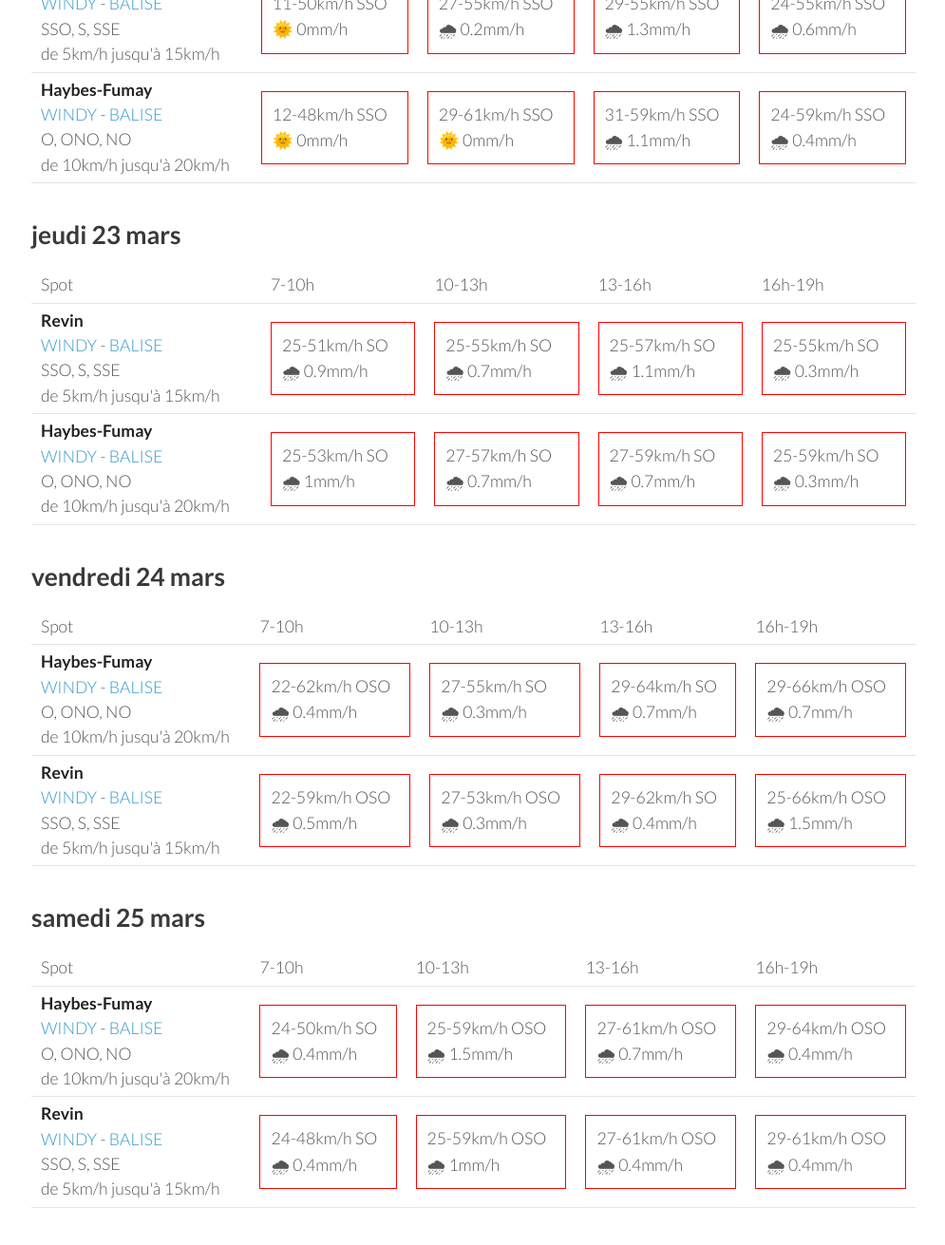
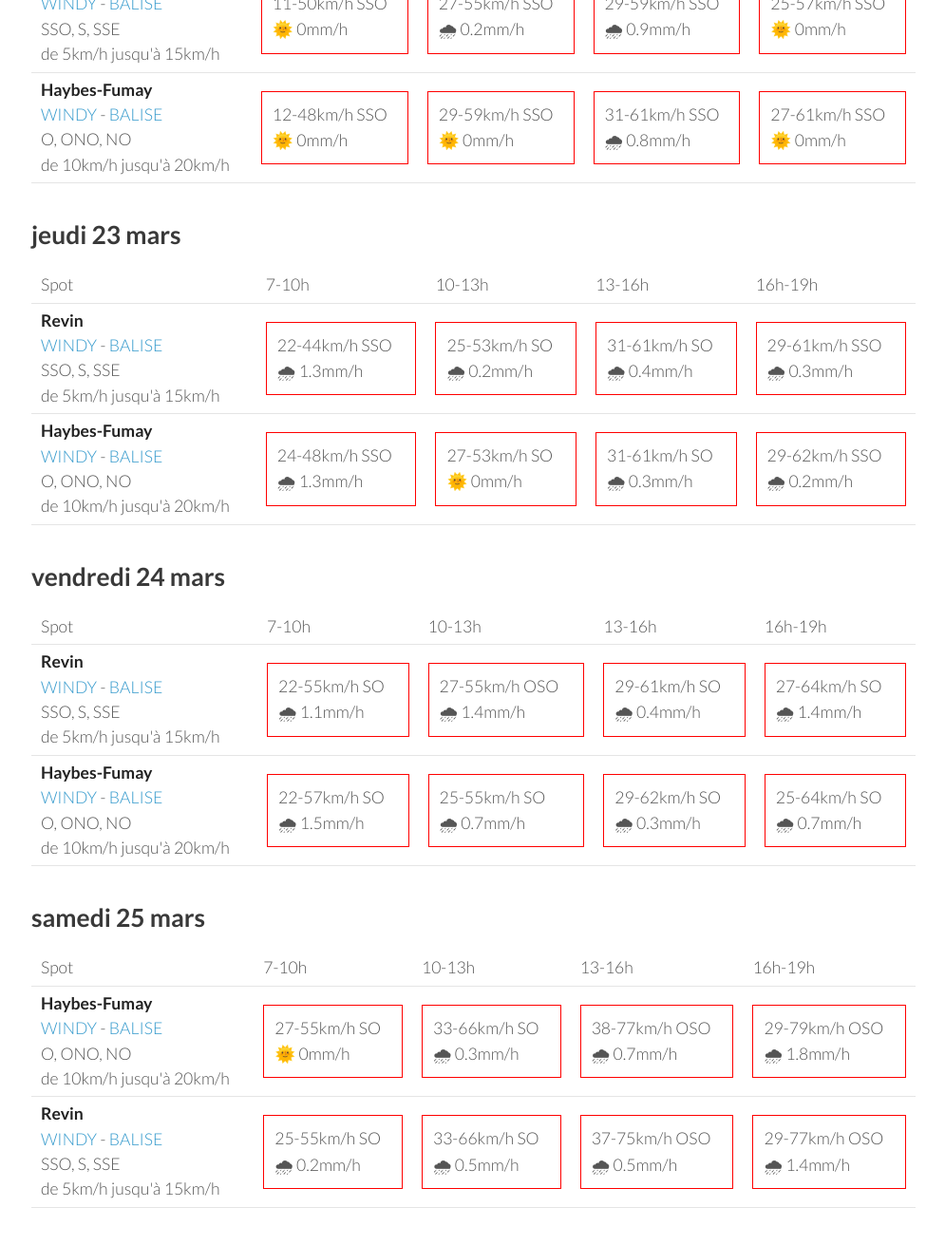
Before and after one commit to parapente-dans-le-nord/parapente-dans-le-nord.github.io, a Jekyll site: the page built from ardennes.markdown, in a window 1280 px wide and 1400 px high, scrolled down 1126 px. Shown: the top 1311 px of the window at 95% size, without its empty margins (25-1020 px from the left). Built offline with Jekyll 4.4.1, drawn with Linux system fonts in a browser that asks for light colours; some of the changed text lies outside the part shown.

Commit message:
update index.markdown

```diff
--- a/ardennes.markdown
+++ b/ardennes.markdown
@@ -7,7 +7,7 @@ title:  "Tous les spots"
 {: .links}
 
 # Prevision Windy, modèle Arome
-page mise à jour le lundi 20 mars 19:10
+page mise à jour le lundi 20 mars 22:10
 
 ## lundi 20 mars
 
@@ -96,8 +96,8 @@ page mise à jour le lundi 20 mars 19:10
 
             <td><div class="not-flyable"><p>11-50km/h SSO</p><p>🌞 0mm/h</p></div></td>
             <td><div class="not-flyable"><p>27-55km/h SSO</p><p>🌧 0.2mm/h</p></div></td>
-            <td><div class="not-flyable"><p>29-55km/h SSO</p><p>🌧 1.3mm/h</p></div></td>
-            <td><div class="not-flyable"><p>24-55km/h SSO</p><p>🌧 0.6mm/h</p></div></td>
+            <td><div class="not-flyable"><p>29-59km/h SSO</p><p>🌧 0.9mm/h</p></div></td>
+            <td><div class="not-flyable"><p>25-57km/h SSO</p><p>🌞 0mm/h</p></div></td>
 
 
     </tr>
@@ -105,9 +105,9 @@ page mise à jour le lundi 20 mars 19:10
         <td><strong>Haybes-Fumay</strong><br><a href="https://windy.com/49.998/4.715?49.913,4.738,10">WINDY</a> - <span class=""><a href="http://www.balisemeteo.com/balise.php?idBalise=104">BALISE</a> </span><br> <span class="vent-favorable">O, ONO, NO</span><br><span class="force-vent">de 10km/h jusqu'à 20km/h</span> </td>
 
             <td><div class="not-flyable"><p>12-48km/h SSO</p><p>🌞 0mm/h</p></div></td>
-            <td><div class="not-flyable"><p>29-61km/h SSO</p><p>🌞 0mm/h</p></div></td>
-            <td><div class="not-flyable"><p>31-59km/h SSO</p><p>🌧 1.1mm/h</p></div></td>
-            <td><div class="not-flyable"><p>24-59km/h SSO</p><p>🌧 0.4mm/h</p></div></td>
+            <td><div class="not-flyable"><p>29-59km/h SSO</p><p>🌞 0mm/h</p></div></td>
+            <td><div class="not-flyable"><p>31-61km/h SSO</p><p>🌧 0.8mm/h</p></div></td>
+            <td><div class="not-flyable"><p>27-61km/h SSO</p><p>🌞 0mm/h</p></div></td>
 
 
     </tr>
@@ -130,20 +130,20 @@ page mise à jour le lundi 20 mars 19:10
 <tr>
         <td><strong>Revin</strong><br><a href="https://windy.com/49.948/4.625?49.543,4.625,8">WINDY</a> - <span class=""><a href="http://www.balisemeteo.com/balise.php?idBalise=5019">BALISE</a> </span><br> <span class="vent-favorable">SSO, S, SSE</span><br><span class="force-vent">de 5km/h jusqu'à 15km/h</span> </td>
 
-            <td><div class="not-flyable"><p>25-51km/h SO</p><p>🌧 0.9mm/h</p></div></td>
-            <td><div class="not-flyable"><p>25-55km/h SO</p><p>🌧 0.7mm/h</p></div></td>
-            <td><div class="not-flyable"><p>25-57km/h SO</p><p>🌧 1.1mm/h</p></div></td>
-            <td><div class="not-flyable"><p>25-55km/h SO</p><p>🌧 0.3mm/h</p></div></td>
+            <td><div class="not-flyable"><p>22-44km/h SSO</p><p>🌧 1.3mm/h</p></div></td>
+            <td><div class="not-flyable"><p>25-53km/h SO</p><p>🌧 0.2mm/h</p></div></td>
+            <td><div class="not-flyable"><p>31-61km/h SO</p><p>🌧 0.4mm/h</p></div></td>
+            <td><div class="not-flyable"><p>29-61km/h SSO</p><p>🌧 0.3mm/h</p></div></td>
 
 
     </tr>
 <tr>
         <td><strong>Haybes-Fumay</strong><br><a href="https://windy.com/49.998/4.715?49.913,4.738,10">WINDY</a> - <span class=""><a href="http://www.balisemeteo.com/balise.php?idBalise=104">BALISE</a> </span><br> <span class="vent-favorable">O, ONO, NO</span><br><span class="force-vent">de 10km/h jusqu'à 20km/h</span> </td>
 
-            <td><div class="not-flyable"><p>25-53km/h SO</p><p>🌧 1mm/h</p></div></td>
-            <td><div class="not-flyable"><p>27-57km/h SO</p><p>🌧 0.7mm/h</p></div></td>
-            <td><div class="not-flyable"><p>27-59km/h SO</p><p>🌧 0.7mm/h</p></div></td>
-            <td><div class="not-flyable"><p>25-59km/h SO</p><p>🌧 0.3mm/h</p></div></td>
+            <td><div class="not-flyable"><p>24-48km/h SSO</p><p>🌧 1.3mm/h</p></div></td>
+            <td><div class="not-flyable"><p>27-53km/h SO</p><p>🌞 0mm/h</p></div></td>
+            <td><div class="not-flyable"><p>31-61km/h SO</p><p>🌧 0.3mm/h</p></div></td>
+            <td><div class="not-flyable"><p>29-62km/h SSO</p><p>🌧 0.2mm/h</p></div></td>
 
 
     </tr>
@@ -164,22 +164,22 @@ page mise à jour le lundi 20 mars 19:10
       <td>16h-19h</td>
     </tr>
 <tr>
-        <td><strong>Haybes-Fumay</strong><br><a href="https://windy.com/49.998/4.715?49.913,4.738,10">WINDY</a> - <span class=""><a href="http://www.balisemeteo.com/balise.php?idBalise=104">BALISE</a> </span><br> <span class="vent-favorable">O, ONO, NO</span><br><span class="force-vent">de 10km/h jusqu'à 20km/h</span> </td>
+        <td><strong>Revin</strong><br><a href="https://windy.com/49.948/4.625?49.543,4.625,8">WINDY</a> - <span class=""><a href="http://www.balisemeteo.com/balise.php?idBalise=5019">BALISE</a> </span><br> <span class="vent-favorable">SSO, S, SSE</span><br><span class="force-vent">de 5km/h jusqu'à 15km/h</span> </td>
 
-            <td><div class="not-flyable"><p>22-62km/h OSO</p><p>🌧 0.4mm/h</p></div></td>
-            <td><div class="not-flyable"><p>27-55km/h SO</p><p>🌧 0.3mm/h</p></div></td>
-            <td><div class="not-flyable"><p>29-64km/h SO</p><p>🌧 0.7mm/h</p></div></td>
-            <td><div class="not-flyable"><p>29-66km/h OSO</p><p>🌧 0.7mm/h</p></div></td>
+            <td><div class="not-flyable"><p>22-55km/h SO</p><p>🌧 1.1mm/h</p></div></td>
+            <td><div class="not-flyable"><p>27-55km/h OSO</p><p>🌧 1.4mm/h</p></div></td>
+            <td><div class="not-flyable"><p>29-61km/h SO</p><p>🌧 0.4mm/h</p></div></td>
+            <td><div class="not-flyable"><p>27-64km/h SO</p><p>🌧 1.4mm/h</p></div></td>
 
 
     </tr>
 <tr>
-        <td><strong>Revin</strong><br><a href="https://windy.com/49.948/4.625?49.543,4.625,8">WINDY</a> - <span class=""><a href="http://www.balisemeteo.com/balise.php?idBalise=5019">BALISE</a> </span><br> <span class="vent-favorable">SSO, S, SSE</span><br><span class="force-vent">de 5km/h jusqu'à 15km/h</span> </td>
+        <td><strong>Haybes-Fumay</strong><br><a href="https://windy.com/49.998/4.715?49.913,4.738,10">WINDY</a> - <span class=""><a href="http://www.balisemeteo.com/balise.php?idBalise=104">BALISE</a> </span><br> <span class="vent-favorable">O, ONO, NO</span><br><span class="force-vent">de 10km/h jusqu'à 20km/h</span> </td>
 
-            <td><div class="not-flyable"><p>22-59km/h OSO</p><p>🌧 0.5mm/h</p></div></td>
-            <td><div class="not-flyable"><p>27-53km/h OSO</p><p>🌧 0.3mm/h</p></div></td>
-            <td><div class="not-flyable"><p>29-62km/h SO</p><p>🌧 0.4mm/h</p></div></td>
-            <td><div class="not-flyable"><p>25-66km/h OSO</p><p>🌧 1.5mm/h</p></div></td>
+            <td><div class="not-flyable"><p>22-57km/h SO</p><p>🌧 1.5mm/h</p></div></td>
+            <td><div class="not-flyable"><p>25-55km/h SO</p><p>🌧 0.7mm/h</p></div></td>
+            <td><div class="not-flyable"><p>29-62km/h SO</p><p>🌧 0.3mm/h</p></div></td>
+            <td><div class="not-flyable"><p>25-64km/h SO</p><p>🌧 0.7mm/h</p></div></td>
 
 
     </tr>
@@ -202,20 +202,20 @@ page mise à jour le lundi 20 mars 19:10
 <tr>
         <td><strong>Haybes-Fumay</strong><br><a href="https://windy.com/49.998/4.715?49.913,4.738,10">WINDY</a> - <span class=""><a href="http://www.balisemeteo.com/balise.php?idBalise=104">BALISE</a> </span><br> <span class="vent-favorable">O, ONO, NO</span><br><span class="force-vent">de 10km/h jusqu'à 20km/h</span> </td>
 
-            <td><div class="not-flyable"><p>24-50km/h SO</p><p>🌧 0.4mm/h</p></div></td>
-            <td><div class="not-flyable"><p>25-59km/h OSO</p><p>🌧 1.5mm/h</p></div></td>
-            <td><div class="not-flyable"><p>27-61km/h OSO</p><p>🌧 0.7mm/h</p></div></td>
-            <td><div class="not-flyable"><p>29-64km/h OSO</p><p>🌧 0.4mm/h</p></div></td>
+            <td><div class="not-flyable"><p>27-55km/h SO</p><p>🌞 0mm/h</p></div></td>
+            <td><div class="not-flyable"><p>33-66km/h SO</p><p>🌧 0.3mm/h</p></div></td>
+            <td><div class="not-flyable"><p>38-77km/h OSO</p><p>🌧 0.7mm/h</p></div></td>
+            <td><div class="not-flyable"><p>29-79km/h OSO</p><p>🌧 1.8mm/h</p></div></td>
 
 
     </tr>
 <tr>
         <td><strong>Revin</strong><br><a href="https://windy.com/49.948/4.625?49.543,4.625,8">WINDY</a> - <span class=""><a href="http://www.balisemeteo.com/balise.php?idBalise=5019">BALISE</a> </span><br> <span class="vent-favorable">SSO, S, SSE</span><br><span class="force-vent">de 5km/h jusqu'à 15km/h</span> </td>
 
-            <td><div class="not-flyable"><p>24-48km/h SO</p><p>🌧 0.4mm/h</p></div></td>
-            <td><div class="not-flyable"><p>25-59km/h OSO</p><p>🌧 1mm/h</p></div></td>
-            <td><div class="not-flyable"><p>27-61km/h OSO</p><p>🌧 0.4mm/h</p></div></td>
-            <td><div class="not-flyable"><p>29-61km/h OSO</p><p>🌧 0.4mm/h</p></div></td>
+            <td><div class="not-flyable"><p>25-55km/h SO</p><p>🌧 0.2mm/h</p></div></td>
+            <td><div class="not-flyable"><p>33-66km/h SO</p><p>🌧 0.5mm/h</p></div></td>
+            <td><div class="not-flyable"><p>37-75km/h OSO</p><p>🌧 0.5mm/h</p></div></td>
+            <td><div class="not-flyable"><p>29-77km/h OSO</p><p>🌧 1.4mm/h</p></div></td>
 
 
     </tr>
```
